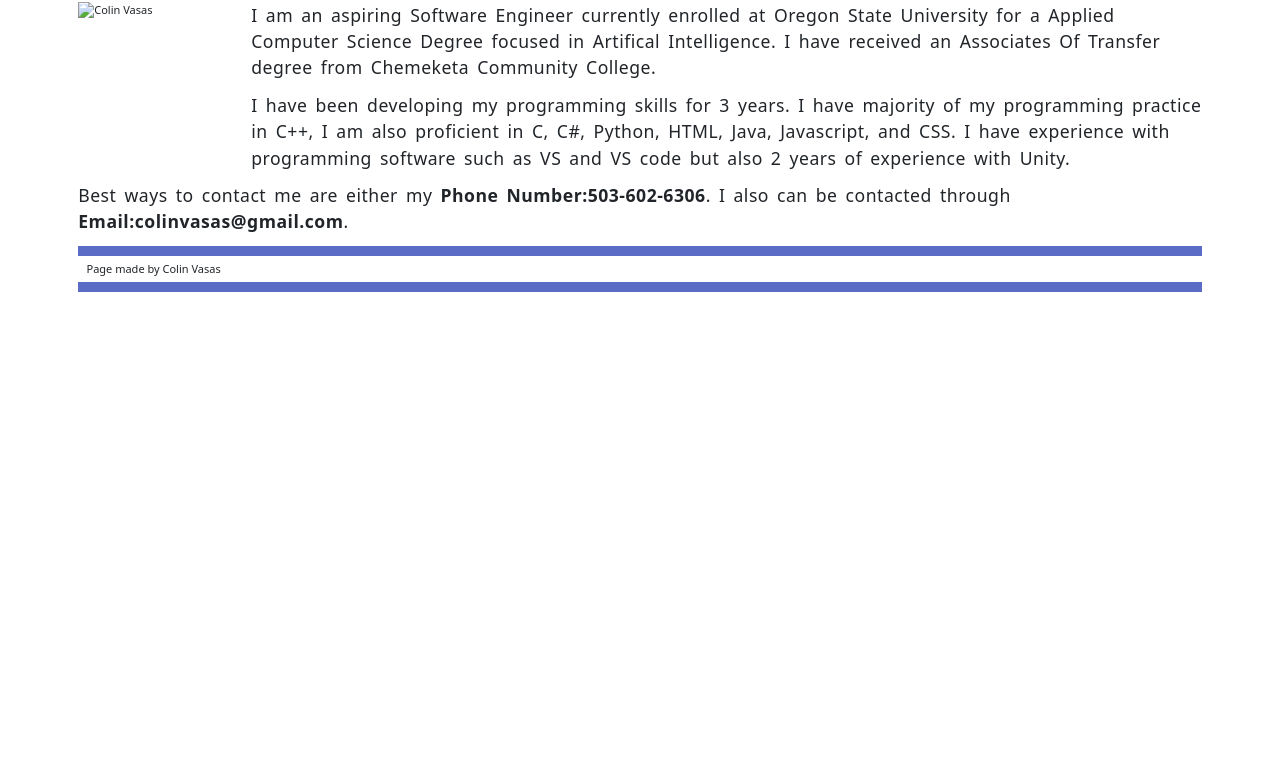
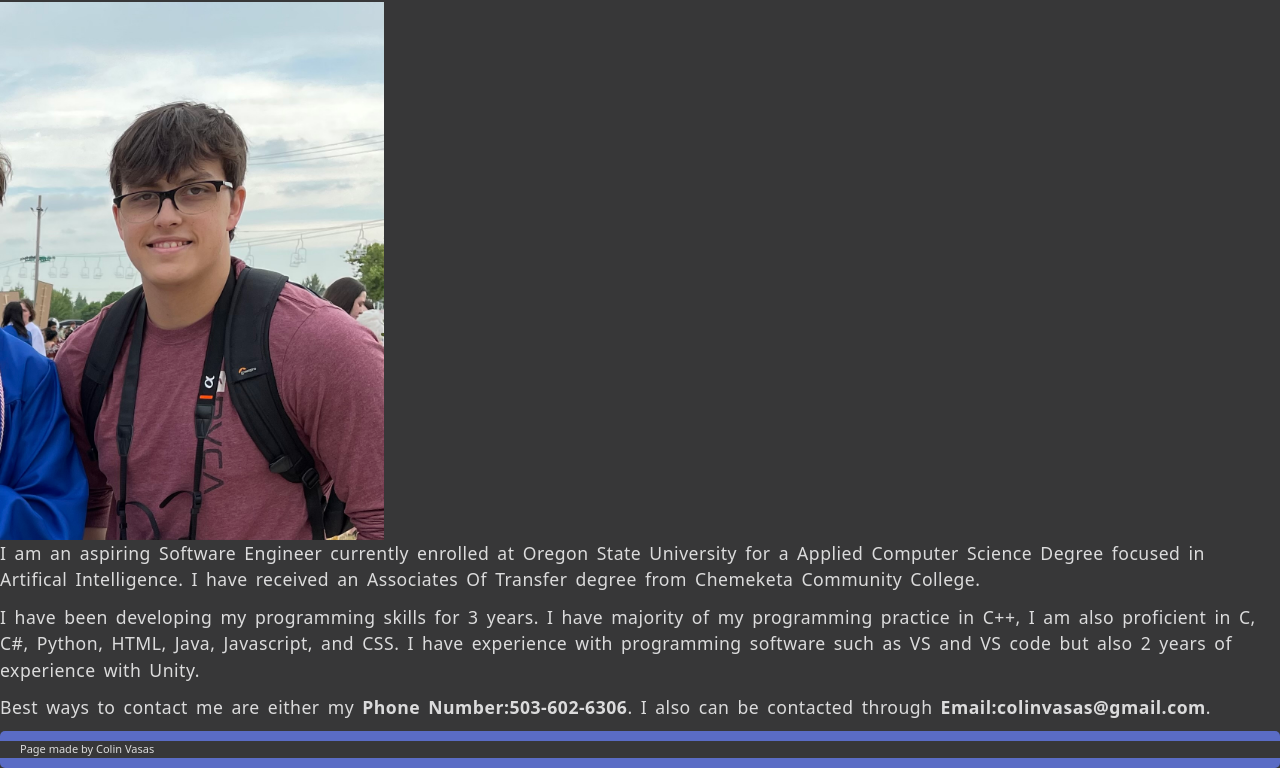
Before and after one commit to ColinVasas/Colins-Simple-Website, a plain HTML site: page index.html in a window 1280 px wide. Shown: the part 114-882 px from the top of the page. Before the commit the page ends 800 px from the top, so only its background shows below. Drawn offline with nearby package versions, Linux system fonts and the light colour scheme; a web font is replaced by a local one.

Commit message:
Fixed several old issues with the website
 - dark mode implementation
 - index image loads
padding issues fixed

```diff
--- a/index.html
+++ b/index.html
@@ -7,7 +7,6 @@
         <link href="style.css" type="text/css" rel="stylesheet" />
     </head>
     <body>
-    <div class="container">
         <div class="container-fluid basic-border">
             <div class="row">
                 <div class="col">
@@ -18,26 +17,22 @@
                 </div>
             </div>
         </div>
+        </div>
             <h1>Home</h1>
         <div class="d-lg-flex">
             <div class="box">
                 <img width="100%"
-                src="images/IMG-8898.PNG"
+                src="images/IMG-8898.jpg"
                 alt="Colin Vasas"
-                title="Colin Vasas at Desk"
+                title="Colin Vasas profile image"
                 >
             </div>
-            <div>
-                <p>I am an aspiring Software Engineer currently enrolled at Oregon State University for a Applied Computer Science Degree focused in Artifical Intelligence. I have received an Associates Of Transfer degree from Chemeketa Community College.</p>
-                <p>I have been developing my programming skills for 3 years. I have majority of my programming practice in C++, I am also proficient in C, C#, Python, HTML, Java, Javascript, and CSS. I have experience with programming software such as VS and VS code but also 2 years of experience with Unity.</p>
-            </div>
         </div>
-        <div>
+            <div float:right><p>I am an aspiring Software Engineer currently enrolled at Oregon State University for a Applied Computer Science Degree focused in Artifical Intelligence. I have received an Associates Of Transfer degree from Chemeketa Community College.</p></div>
+            <div><p>I have been developing my programming skills for 3 years. I have majority of my programming practice in C++, I am also proficient in C, C#, Python, HTML, Java, Javascript, and CSS. I have experience with programming software such as VS and VS code but also 2 years of experience with Unity.</p></div>
+            <div><p>Best ways to contact me are either my <strong>Phone Number:503-602-6306</strong>. I also can be contacted through <strong>Email:colinvasas@gmail.com</strong>.</p></div>
+        <footer class="foot">Page made by Colin Vasas</footer>
 
-            <p>Best ways to contact me are either my <strong>Phone Number:503-602-6306</strong>. I also can be contacted through <strong>Email:colinvasas@gmail.com</strong>.</p>
-        </div>
-        <footer class="container-fluid">Page made by Colin Vasas</footer>
-    </div>
 
     </body>
 </html>
--- a/style.css
+++ b/style.css
@@ -1,13 +1,21 @@
 * {
-    box-sizing: border-box;
+    /* box-sizing: border-box; */
   }
 
   header,
   section,
   aside,
-  nav,
-  footer {
+  nav{
     padding: 5px;
+  }
+
+body{
+  background-color:rgba(46, 46, 47, 0.952);
+  color:rgba(255, 255, 255, 0.825);
+}
+
+  footer{
+    bottom: 0px;
   }
 
   .center {
@@ -88,6 +96,7 @@
     line-height: 1.5;
     letter-spacing: 0.5px;
     word-spacing: 3px;
+
   }
 
   tbody tr:nth-child(odd) {
@@ -121,7 +130,7 @@
     float: left;
     margin-right: 15px;
     border-radius: 5px;
-    width: 40%;
+    width: 30%;
   }
 
   .box-right {
@@ -133,9 +142,9 @@
 
   .foot {
     float:right;
-    margin-right: 15px;
     border-radius: 5px;
     width: 100%;
+    padding-left:20px;
   }
 
   .hover {
@@ -145,7 +154,7 @@
   .basic-border {
     border-top: 10px solid rgb(90, 108, 197);
     border-bottom: 10px solid rgb(90, 108, 197);
-    background-color:bisque;
+    background-color:rgb(255, 214, 163);
   }
 
   ul {
```
Also changed, not shown: Coursework.html (+4 -7 lines), Hobbies.html (+1 -3 lines).
